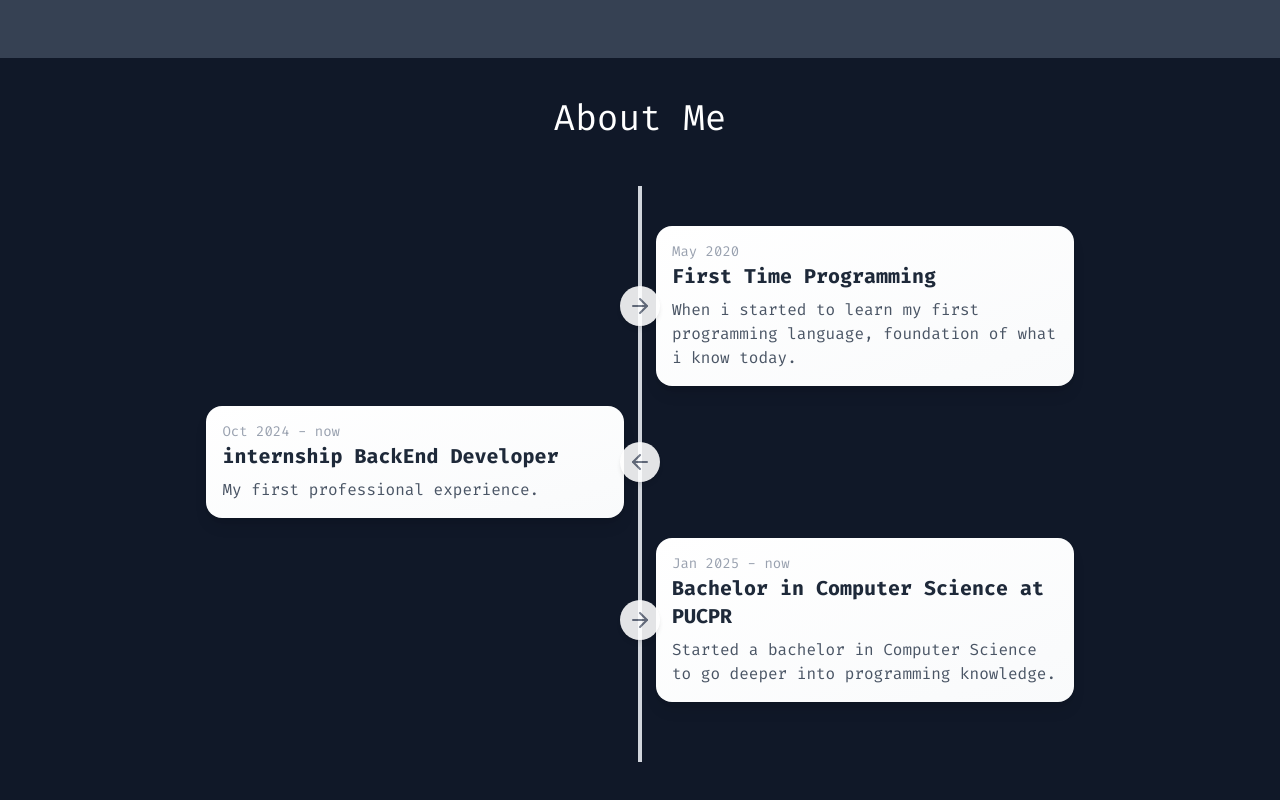
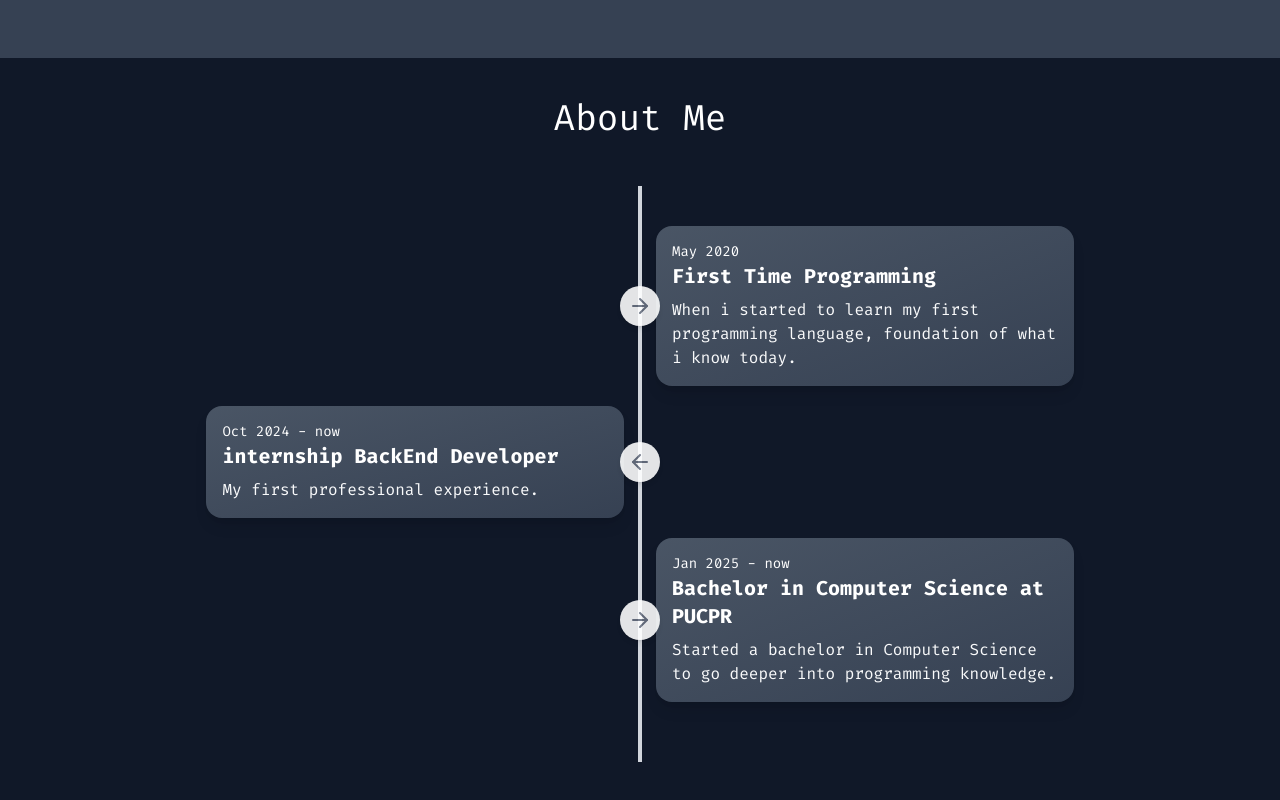
Before and after one commit to LucasNarZ/Portfolio, a React (Vite) app: page / in a window 1280 px wide. Shown: the part 742-1542 px from the top of the page. Built offline with nearby package versions, Linux system fonts and the light colour scheme.

Commit message:
add dark theme to careerTimeline

```diff
--- a/src/components/careerTimeline.tsx
+++ b/src/components/careerTimeline.tsx
@@ -37,11 +37,11 @@ export default function CareerTimeline() {
                         className={`relative w-full flex items-center mb-5 transition-all duration-500 ${!isLeft ? "justify-start" : "justify-end"
                             }`}
                     >
-                        <div className="w-1/2 px-4 group">
-                            <div className="bg-gradient-to-br from-white to-gray-50 shadow-lg group-hover:shadow-2xl rounded-2xl p-4 transform transition-all duration-300 group-hover:scale-[1.03]">
-                                <p className="text-sm text-gray-400">{step.date}</p>
-                                <h3 className="text-xl font-bold text-gray-800">{step.title}</h3>
-                                <p className="text-gray-600 mt-2">{step.description}</p>
+                        <div className="w-1/2 px-4 group ">
+                            <div className="bg-gradient-to-br from-white to-gray-50 dark:from-gray-600 dark:to-gray-700 shadow-lg group-hover:shadow-2xl rounded-2xl p-4 transform transition-all duration-300 group-hover:scale-[1.03]">
+                                <p className="text-sm text-gray-400 dark:text-white">{step.date}</p>
+                                <h3 className="text-xl font-bold text-gray-800  dark:text-white">{step.title}</h3>
+                                <p className="text-gray-600 mt-2 dark:text-gray-50">{step.description}</p>
                             </div>
                         </div>
 
```
